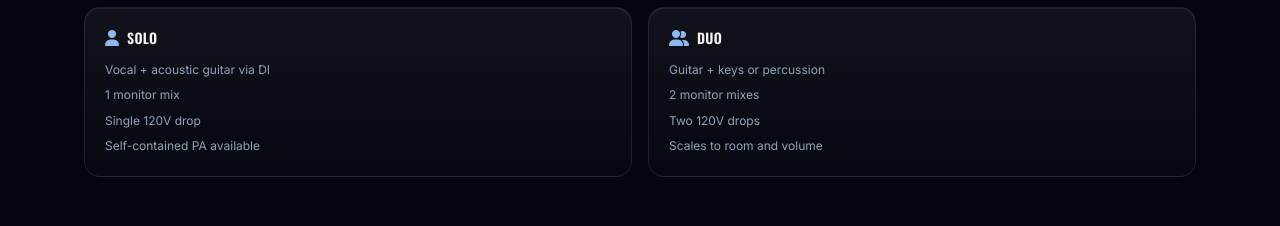
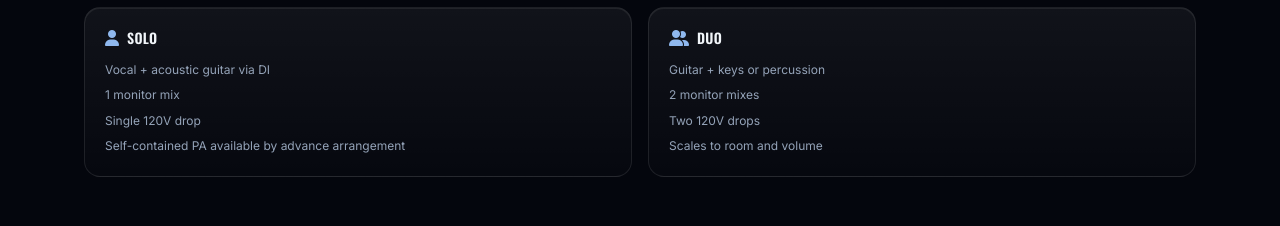
Before and after one commit to quantumq1981/chriszemba-EPK, a website: page solo-duo/index.html in a window 1280 px wide. Shown: the part 5320-5546 px from the top of the page. Drawn offline with nearby package versions, Linux system fonts and the light colour scheme.

Commit message:
Refine corporate production language in solo-duo/index.html

```diff
--- a/solo-duo/index.html
+++ b/solo-duo/index.html
@@ -687,7 +687,7 @@
             <li>Vocal + acoustic guitar via DI</li>
             <li>1 monitor mix</li>
             <li>Single 120V drop</li>
-            <li>Self-contained PA available</li>
+            <li>Self-contained PA available by advance arrangement</li>
           </ul>
         </div>
         <div class="rounded-2xl card-surface p-5">
```
